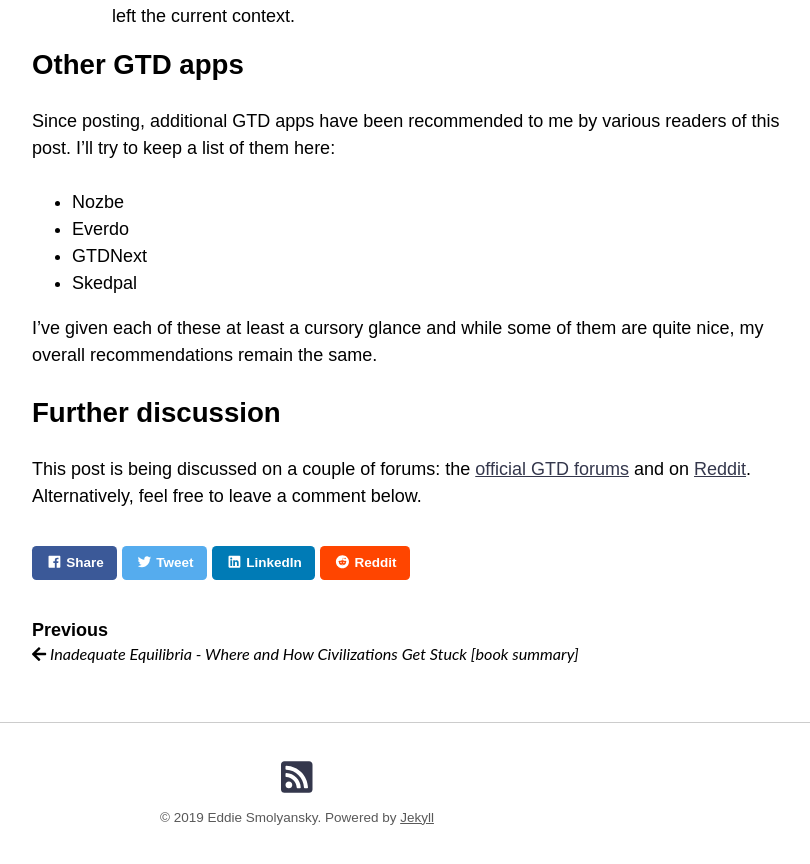
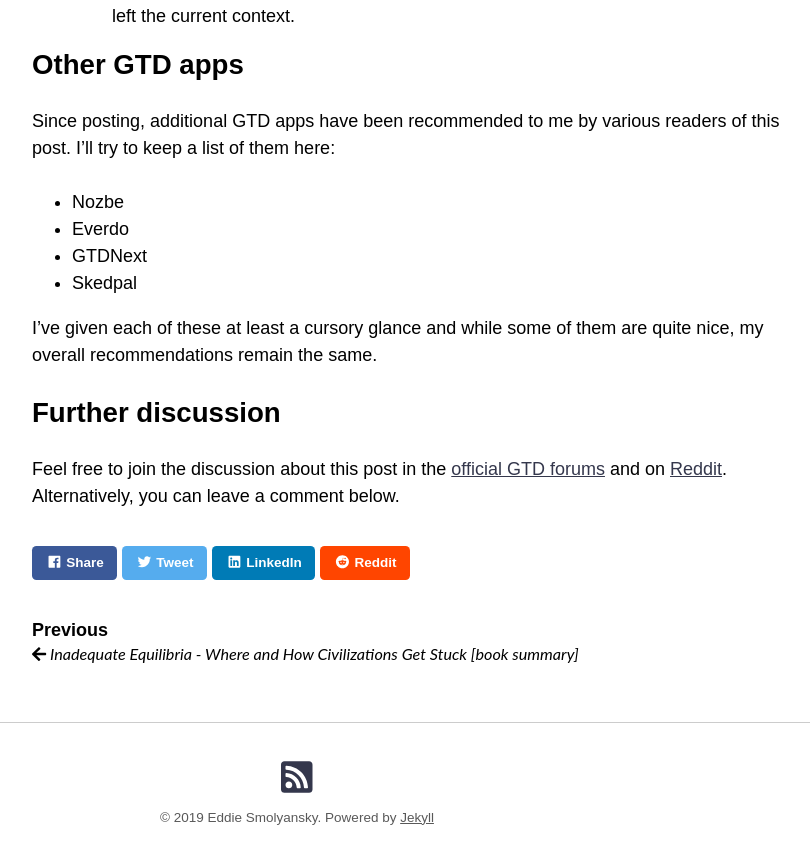
Before and after one commit to eddiesmo/eddiesmo.github.io, a Jekyll site: the page built from _posts/2019-02-21-comparing-gtd-implementations-evernote-todoist-nirvanahq-facilethings-more.md, in a window 1280 px wide and 900 px high, scrolled down 8492 px. Shown: the top 864 px of the window, without its empty margins (343-1153 px from the left). Built offline with Jekyll 4.4.1, drawn with Linux system fonts in a browser that asks for light colours; nearby versions of some CDN libraries; comment, search, counter and statistics services are not loaded.

Commit message:
update gtd post

```diff
--- a/_posts/2019-02-21-comparing-gtd-implementations-evernote-todoist-nirvanahq-facilethings-more.md
+++ b/_posts/2019-02-21-comparing-gtd-implementations-evernote-todoist-nirvanahq-facilethings-more.md
@@ -191,5 +191,5 @@ I've given each of these at least a cursory glance and while some of them are qu
 
 ## Further discussion
 
-This post is being discussed on a couple of forums: the [official GTD forums](https://forum.gettingthingsdone.com/threads/comparing-gtd-implementations-in-evernote-todoist-nirvanahq-facilethings-a.15009/) and on [Reddit](https://www.reddit.com/r/gtd/comments/at3vew/comparing_getting_things_done_gtd_implementations/).
-Alternatively, feel free to leave a comment below.
+Feel free to join the discussion about this post in the [official GTD forums](https://forum.gettingthingsdone.com/threads/comparing-gtd-implementations-in-evernote-todoist-nirvanahq-facilethings-a.15009/) and on [Reddit](https://www.reddit.com/r/gtd/comments/at3vew/comparing_getting_things_done_gtd_implementations/).
+Alternatively, you can leave a comment below.
```
